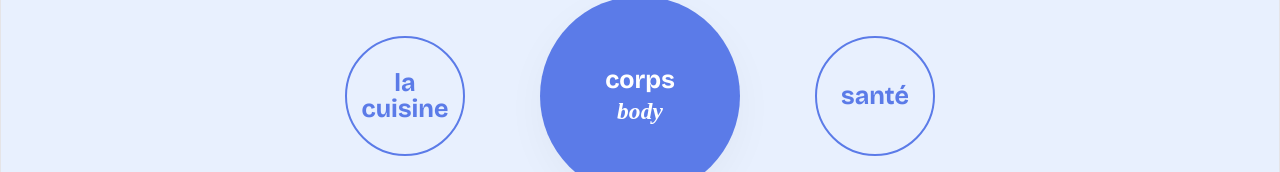
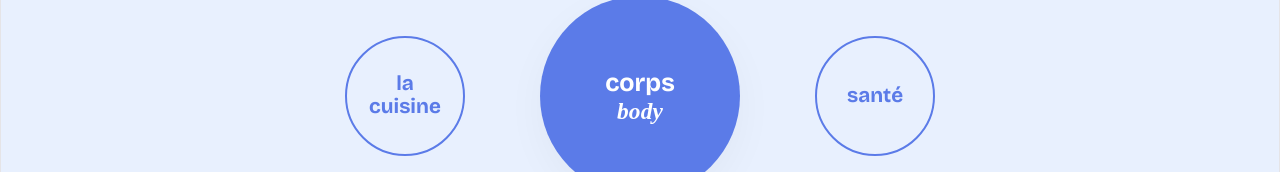
Before and after one commit to partsintegrated/jespaya, a React (Vite) app: page / in a window 1280 px wide. Shown: the part 304-476 px from the top of the page. Built offline with nearby package versions, Linux system fonts and the light colour scheme; a web font is replaced by a local one.

Commit message:
add voyage and au dehors neighbourhoods, font size fix, preflight restore

```diff
--- a/src/App.css
+++ b/src/App.css
@@ -90,6 +90,11 @@ html, body, #root {
 
 .node-satellite:hover:not(.active-target) {
   transform: scale(1.05);
+}
+
+.node-satellite .node-fr {
+  font-size: 1.15rem;
+  line-height: 1.1em;
 }
 
 /* ==========================================================================
@@ -207,7 +212,7 @@ h1 {
   font-family: 'Playfair Display', serif;
   font-style: italic;
   font-size: 1.3rem;
-  line-height: 1.2em;
+  line-height: 0.9em;
   font-weight: 700;
   margin-top: 4px;
 }
--- a/src/App.jsx
+++ b/src/App.jsx
@@ -11,7 +11,11 @@ const preflight = (data) => {
       }
     })
   })
-  if (errors.length > 0) console.warn('Jespaya preflight errors:', errors)
+  if (errors.length > 0) {
+    console.warn('Jespaya preflight errors:', errors)
+  } else {
+    console.log('Jespaya preflight: all satellites accounted for ✓')
+  }
 }
 
 const findBridges = (data) => {
@@ -45,7 +49,8 @@ function App() {
     nature: { bg: '#e8fef0', core: '#5BE88A' },
     technologie: { bg: '#f0e8fe', core: '#A05BE8' },
     numbers: { bg: '#fef8e8', core: '#E8C45B' },
-    abstract: { bg: '#fde8f0', core: '#E85BA0' }
+    abstract: { bg: '#fde8f0', core: '#E85BA0' },
+    dehors: { bg: '#edf7ed', core: '#4a8c4a' },
   }
 
   const colours = clusterColours[current?.cluster] || { bg: '#f5f5f5', core: '#333' }
--- a/src/data.json
+++ b/src/data.json
@@ -11,7 +11,19 @@
       "display": { "fr": "la cuisine", "en": "kitchen" },
       "cluster": "maison",
       "satellites": ["cuisiniere", "poele", "four", "evier", "boire"]
-    }
+    },
+  "voyage": {
+    "id": "voyage",
+    "display": { "fr": "voyage", "en": "travel" },
+    "cluster": "dehors",
+    "satellites": ["ferroviaire", "voiture", "conduire", "marcher", "nord", "sud", "est", "ouest"]
+  },
+  "au_dehors": {
+    "id": "au_dehors",
+    "display": { "fr": "au dehors", "en": "outside" },
+    "cluster": "dehors",
+    "satellites": ["abeille", "aiguillon", "guepes", "moustique", "criquet", "marcher"]
+  }
   },
   "satellites": {
     "cerveau": {
@@ -23,12 +35,6 @@
     "sante": {
       "id": "sante",
       "display": { "fr": "santé", "en": "health" },
-      "cluster": "physical",
-      "parent": "corps"
-    },
-    "marcher": {
-      "id": "marcher",
-      "display": { "fr": "marcher", "en": "walk" },
       "cluster": "physical",
       "parent": "corps"
     },
@@ -61,6 +67,84 @@
       "display": { "fr": "évier", "en": "sink" },
       "cluster": "maison",
       "parent": "la_cuisine"
+    },
+    "ferroviaire": {
+    "id": "ferroviaire",
+    "display": { "fr": "ferroviaire", "en": "railway" },
+    "cluster": "dehors",
+    "parent": "voyage"
+    },
+    "voiture": {
+      "id": "voiture",
+      "display": { "fr": "voiture", "en": "car" },
+      "cluster": "dehors",
+      "parent": "voyage"
+    },
+    "conduire": {
+      "id": "conduire",
+      "display": { "fr": "conduire", "en": "drive" },
+      "cluster": "dehors",
+      "parent": "voyage"
+    },
+    "marcher": {
+      "id": "marcher",
+      "display": { "fr": "marcher", "en": "walk" },
+      "cluster": "dehors",
+      "parent": ["voyage", "au_dehors"]
+    },
+    "nord": {
+      "id": "nord",
+      "display": { "fr": "nord", "en": "north" },
+      "cluster": "dehors",
+      "parent": "voyage"
+    },
+    "sud": {
+      "id": "sud",
+      "display": { "fr": "sud", "en": "south" },
+      "cluster": "dehors",
+      "parent": "voyage"
+    },
+    "est": {
+      "id": "est",
+      "display": { "fr": "est", "en": "east" },
+      "cluster": "dehors",
+      "parent": "voyage"
+    },
+    "ouest": {
+      "id": "ouest",
+      "display": { "fr": "ouest", "en": "west" },
+      "cluster": "dehors",
+      "parent": "voyage"
+    },
+    "abeille": {
+      "id": "abeille",
+      "display": { "fr": "abeille", "en": "bee" },
+      "cluster": "dehors",
+      "parent": "au_dehors"
+    },
+    "aiguillon": {
+      "id": "aiguillon",
+      "display": { "fr": "aiguillon", "en": "sting" },
+      "cluster": "dehors",
+      "parent": "au_dehors"
+    },
+    "guepes": {
+      "id": "guepes",
+      "display": { "fr": "guêpe(s)", "en": "wasp(s)" },
+      "cluster": "dehors",
+      "parent": "au_dehors"
+    },
+    "moustique": {
+      "id": "moustique",
+      "display": { "fr": "moustique", "en": "mosquito" },
+      "cluster": "dehors",
+      "parent": "au_dehors"
+    },
+    "criquet": {
+      "id": "criquet",
+      "display": { "fr": "criquet", "en": "cricket" },
+      "cluster": "dehors",
+      "parent": "au_dehors"
     }
   }
 }
```
